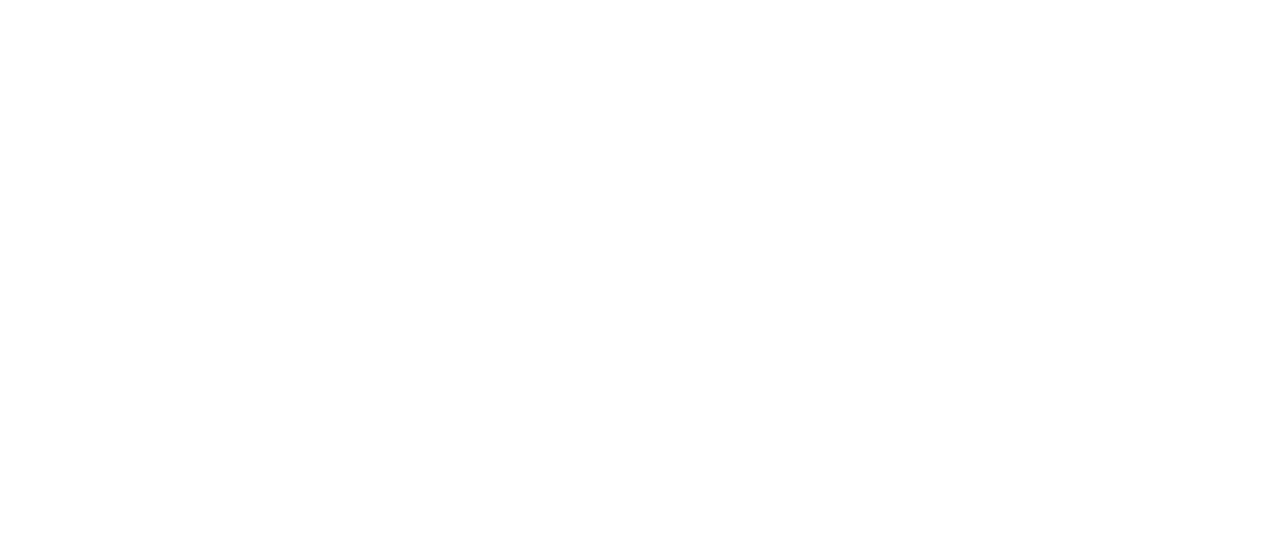
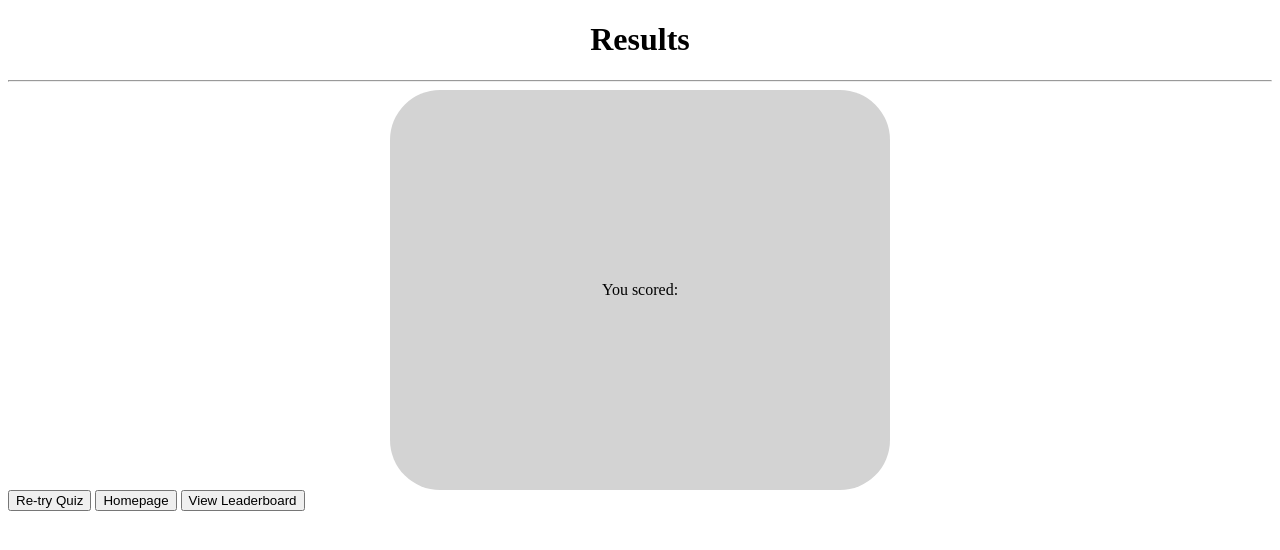
Before and after one commit to Baskin-Ridley/educational-game, a plain HTML site: page client/results.html in a window 1280 px wide. Drawn offline with Linux system fonts and the light colour scheme.

Commit message:
create basic page

```diff
--- a/client/results.css
+++ b/client/results.css
@@ -0,0 +1,16 @@
+h1 {
+    text-align: center;
+}
+
+.box {
+    text-align: center;
+    background-color: lightgrey;
+    width: 500px;
+    height: 400px;
+    /* border: 1px solid black; */
+    display: flex;
+    justify-content: center;
+    align-items: center;
+    margin: auto;
+    border-radius: 50px;
+}
--- a/client/results.html
+++ b/client/results.html
@@ -9,5 +9,10 @@
     <script src="results.js" defer></script>
 </head>
 <body>
-
+<h1>Results</h1>
+<hr>
+<div class="box">You scored: </div>
+<button>Re-try Quiz</button>
+<button>Homepage</button>
+<button>View Leaderboard</button>
 </body>
```
